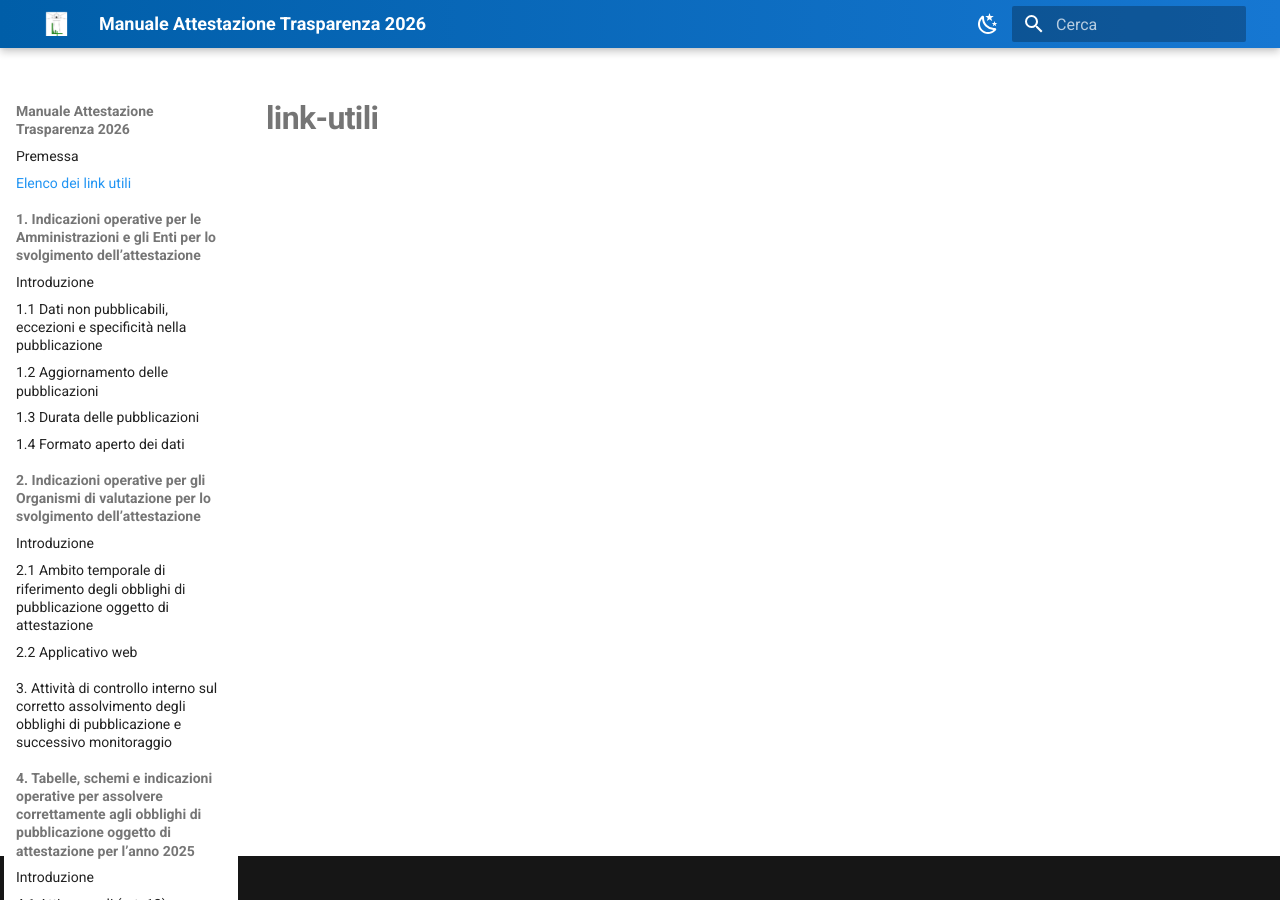
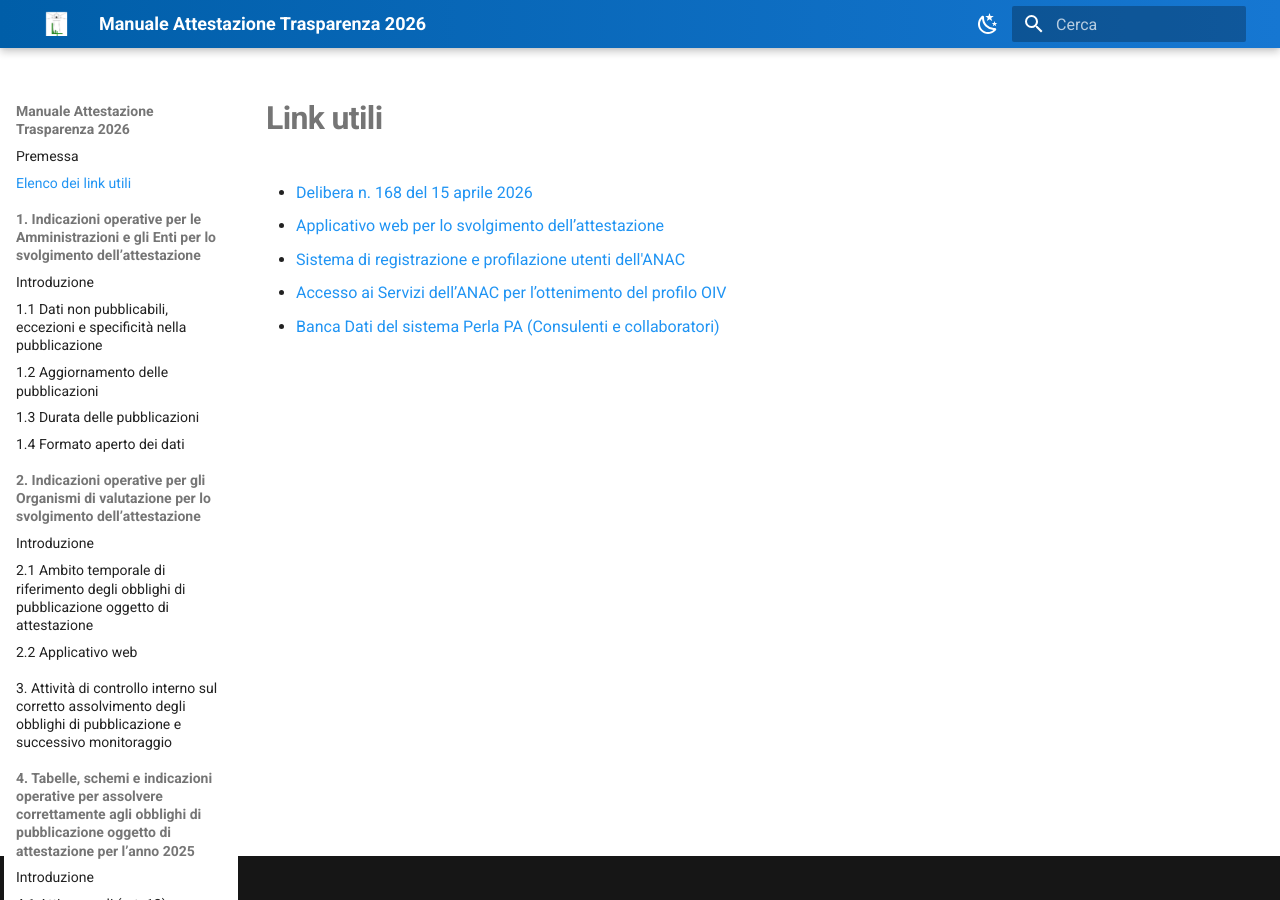
Before and after one commit to Lab4srl/manuale-trasparenza-2026, an MkDocs documentation site: the page built from docs/link-utili.md, in a window 1280 px wide. Built offline with MkDocs 1.6.1 and Material for MkDocs 9.7.7, drawn with Linux system fonts in a browser that asks for light colours.

```diff
--- a/docs/link-utili.md
+++ b/docs/link-utili.md
@@ -1 +1,7 @@
-# link-utili
+# Link utili
+
+- [Delibera n. 168 del 15 aprile 2026](https://www.anticorruzione.it/-/delibera-n.-168-del-15-aprile-2026)
+- [Applicativo web per lo svolgimento dell’attestazione](https://sso.anticorruzione.it/auth/realms/anac/protocol/openid-connect/auth?client_id=attestazioni-oiv&redirect_uri=https%3A%2F%2Fattestazioni-oiv.anticorruzione.it%2F&state=54080c3b-d72d-474c-93d1-f868119836ae&response_mode=fragment&response_type=code&scope=openid&nonce=93d45f36-1d20-499c-82f7-96e558ab5ae7)
+- [Sistema di registrazione e profilazione utenti dell'ANAC](https://www.anticorruzione.it/-/servizio-di-registrazione-e-profilazione-utenti)
+- [Accesso ai Servizi dell’ANAC per l’ottenimento del profilo OIV](https://ww2.anticorruzione.it/idp-sig/)
+- [Banca Dati del sistema Perla PA (Consulenti e collaboratori)](https://consulentipubblici.dfp.gov.it/)
```
Also changed, not shown: docs/index.md (+2 -2 lines).
